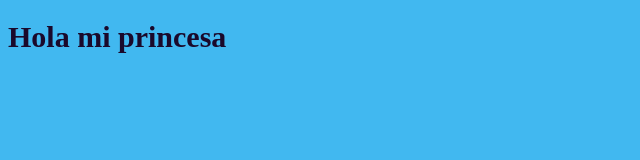
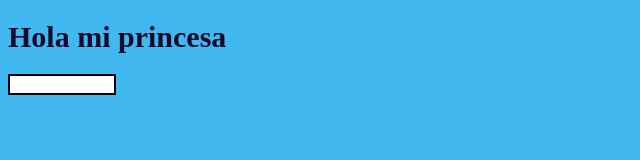
Before and after one commit to hafi-m/mon-proj, a plain HTML site: page index.html in a window 1280 px wide. Shown: the whole page, without its empty margins (0-640 px from the left). Drawn offline with Linux system fonts and the light colour scheme.

Commit message:
mofication of css and html

```diff
--- a/index.html
+++ b/index.html
@@ -11,7 +11,9 @@
 <h1>Hola mi princesa</h1>
 
 
-
+<div class="dida">
+    <input type="text">
+</div>
 
 
 
--- a/main.css
+++ b/main.css
@@ -5,3 +5,7 @@ h1{
     color: rgb(26, 9, 43);
     font-size: 30px;
 }
+.dida input{
+    width: 100px;
+    border: 2px solid #000;
+}
```
